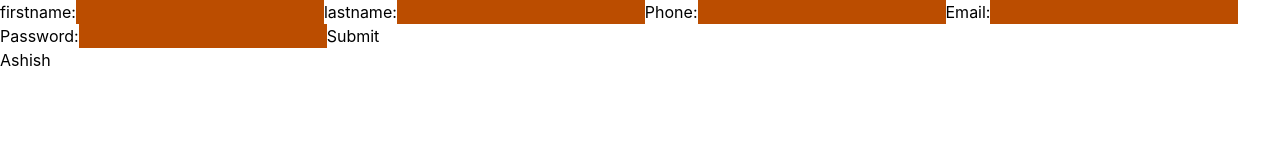
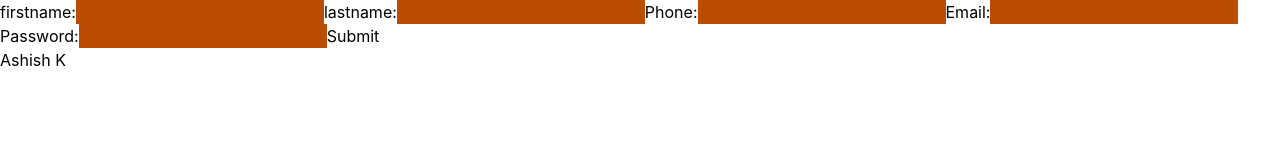
Before and after one commit to ashishvermakoderma1998/react_multiple_input, a React (Vite) app: page / in a window 1280 px wide. Shown: the top 160 px of the page. Built offline with nearby package versions, Linux system fonts and the light colour scheme.

Commit message:
update code

```diff
--- a/src/App.jsx
+++ b/src/App.jsx
@@ -80,7 +80,7 @@ function App() {
 
       <button type='submit'>Submit</button>
 
-      <h1>Ashish</h1>
+      <h1>Ashish K</h1>
       </form>
     </>
   )
```
